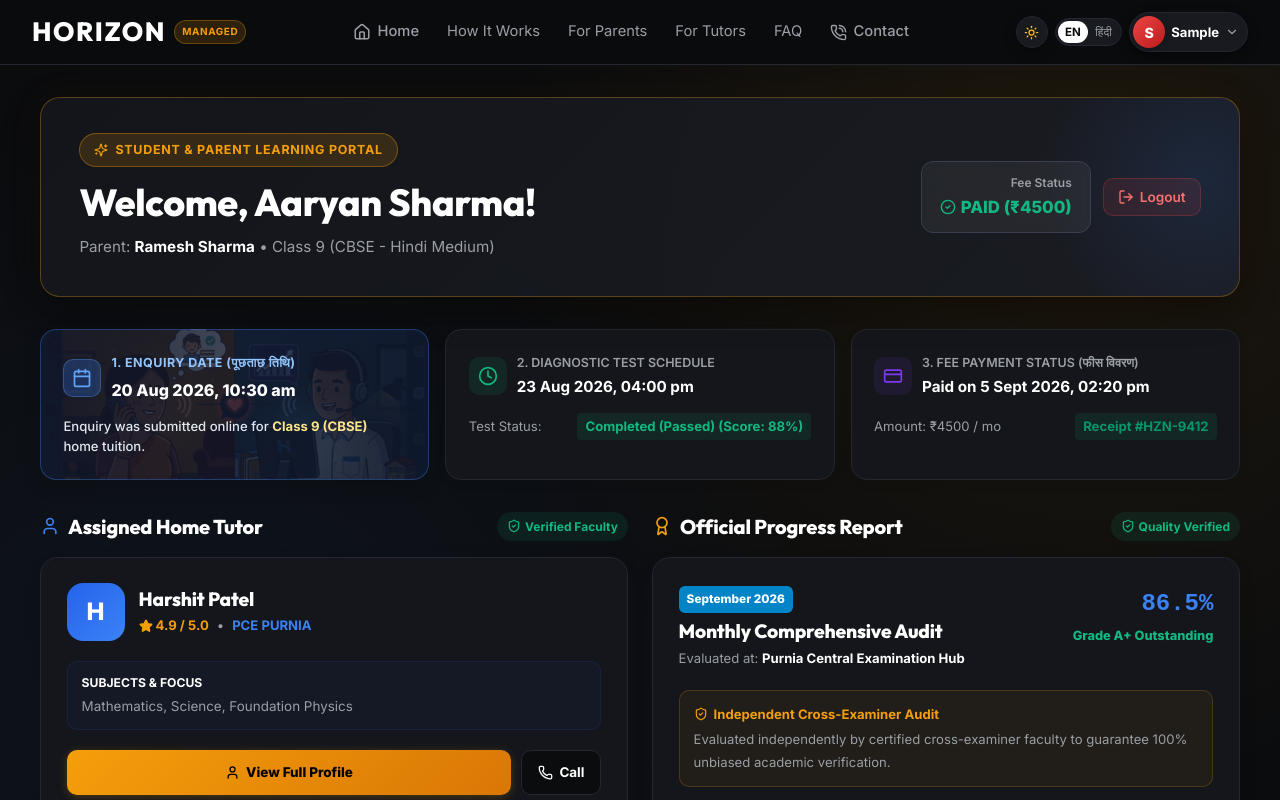
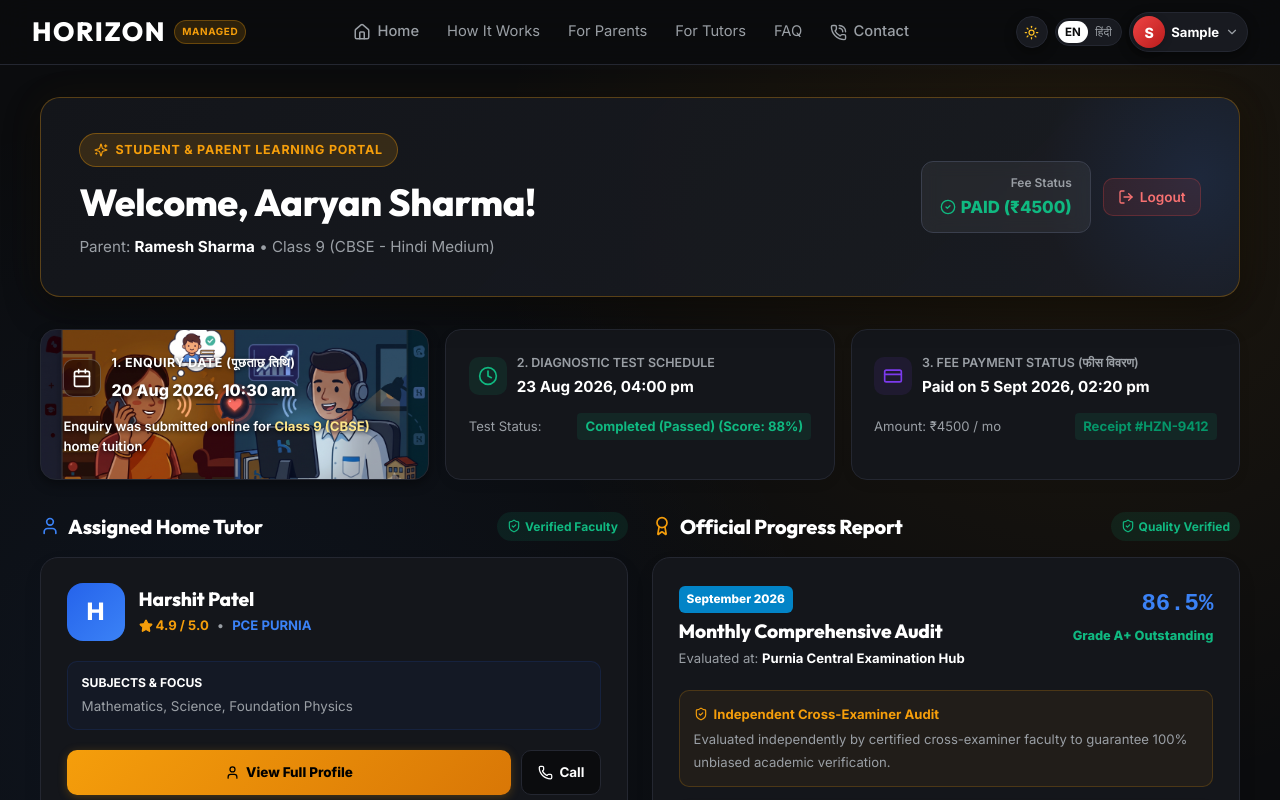
Before and after one commit to ctrlaltsolveorg-cloud/horizon-home-tuition, a Next.js app: page /student-dashboard in a window 1280 px wide. Shown: the top 800 px of the page. Built offline with nearby package versions, Linux system fonts and the light colour scheme; no server answers; the database is empty; sample sign-in values are in the browser's storage.

Commit message:
fix(ui): remove blue shade flair overlay and make enquiry card background transparent and crisp

```diff
--- a/src/app/student-dashboard/page.tsx
+++ b/src/app/student-dashboard/page.tsx
@@ -329,14 +329,14 @@ export default function StudentDashboard() {
             gap: '1rem',
             marginBottom: '2rem'
           }}>
-            {/* Card 1: Kab Enquiry Ki Thi (With enquiry_banner.png Background) */}
+            {/* Card 1: Kab Enquiry Ki Thi (With Clean enquiry_banner.png Background) */}
             <div style={{
               position: 'relative',
               borderRadius: '16px',
-              border: '1px solid rgba(59, 130, 246, 0.35)',
+              border: '1px solid var(--border-color)',
               overflow: 'hidden',
-              boxShadow: '0 6px 20px rgba(0,0,0,0.12)',
-              backgroundImage: `linear-gradient(to right, rgba(15, 23, 42, 0.90) 0%, rgba(15, 23, 42, 0.80) 50%, rgba(15, 23, 42, 0.88) 100%), url('/enquiry_banner.png')`,
+              boxShadow: 'var(--shadow-sm)',
+              backgroundImage: `url('/enquiry_banner.png')`,
               backgroundSize: 'cover',
               backgroundPosition: 'center',
               padding: '1.4rem'
@@ -346,9 +346,10 @@ export default function StudentDashboard() {
                   width: '38px',
                   height: '38px',
                   borderRadius: '10px',
-                  background: 'rgba(59, 130, 246, 0.25)',
-                  color: '#60A5FA',
-                  border: '1px solid rgba(96, 165, 250, 0.3)',
+                  background: 'rgba(0, 0, 0, 0.45)',
+                  backdropFilter: 'blur(8px)',
+                  color: '#FFFFFF',
+                  border: '1px solid rgba(255, 255, 255, 0.25)',
                   display: 'flex',
                   alignItems: 'center',
                   justifyContent: 'center',
@@ -357,16 +358,16 @@ export default function StudentDashboard() {
                   <Calendar size={20} />
                 </div>
                 <div>
-                  <div style={{ fontSize: '0.78rem', color: '#93C5FD', fontWeight: 700, textTransform: 'uppercase', letterSpacing: '0.04em' }}>
+                  <div style={{ fontSize: '0.78rem', color: '#FFFFFF', fontWeight: 700, textTransform: 'uppercase', letterSpacing: '0.04em', textShadow: '0 1px 4px rgba(0,0,0,0.8)' }}>
                     1. Enquiry Date (पूछताछ तिथि)
                   </div>
-                  <div style={{ fontSize: '1rem', fontWeight: 800, color: '#FFFFFF', marginTop: '2px' }}>
+                  <div style={{ fontSize: '1rem', fontWeight: 800, color: '#FFFFFF', marginTop: '2px', textShadow: '0 2px 5px rgba(0,0,0,0.9)' }}>
                     {formatDate(enquiry?.enquiry_date)}
                   </div>
                 </div>
               </div>
-              <p style={{ fontSize: '0.82rem', color: '#E2E8F0', margin: 0, position: 'relative', zIndex: 2, lineHeight: 1.5, fontWeight: 500 }}>
-                Enquiry was submitted online for <strong style={{ color: '#FDE68A' }}>{enquiry?.class_level} ({enquiry?.board})</strong> home tuition.
+              <p style={{ fontSize: '0.82rem', color: '#FFFFFF', margin: 0, position: 'relative', zIndex: 2, lineHeight: 1.5, fontWeight: 600, textShadow: '0 1px 4px rgba(0,0,0,0.9)' }}>
+                Enquiry was submitted online for <strong style={{ color: '#FDE68A', textShadow: '0 1px 4px rgba(0,0,0,0.9)' }}>{enquiry?.class_level} ({enquiry?.board})</strong> home tuition.
               </p>
             </div>
 
```
